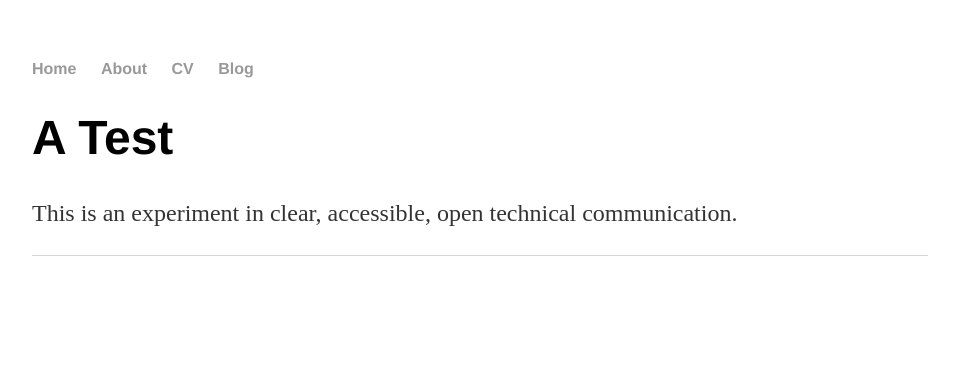
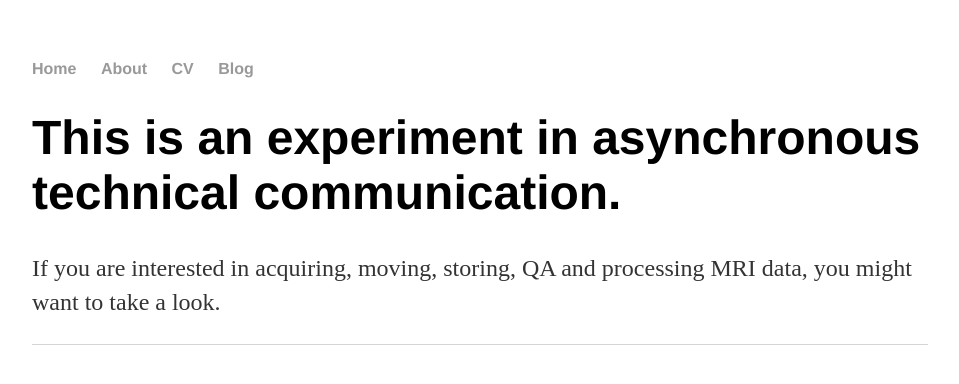
Before and after one commit to rgbussell/rgbussell.github.io, a Jekyll site: the page built from index.html, in a window 1280 px wide. Shown: the top 384 px of the page, without its empty margins (160-1119 px from the left). Built offline with Jekyll 4.4.1, drawn with Linux system fonts in a browser that asks for light colours.

Commit message:
Update index.html

```diff
--- a/index.html
+++ b/index.html
@@ -1,29 +1,8 @@
-<!DOCTYPE html>
-<html>
-	<head>
-		<title>Notes on Medical Imaging, Computer Engineering and Data</title>
-		<!-- link to main stylesheet -->
-		<link rel="stylesheet" type="text/css" href="/css/main.css">
-	</head>
-	<body>
-		<nav>
-    		<ul>
-        		<li><a href="/">Home</a></li>
-	        	<li><a href="/about">About</a></li>
-        		<li><a href="/cv">CV</a></li>
-        		<li><a href="/blog">Blog</a></li>
-    		</ul>
-		</nav>
-		<div class="container">
-    		<div class="blurb">
-        		<h1>A Test</h1>
-				<p>This is an experiment in clear, accessible, open technical communication.</p>
-    		</div><!-- /.blurb -->
-		</div><!-- /.container -->
-		<footer>
-    		<ul>
-        		<li></li>
-			</ul>
-		</footer>
-	</body>
-</html>
+---
+layout: default
+title: What's this all about?
+---
+<div class="blurb">
+	<h1>This is an experiment in asynchronous technical communication.</h1>
+	<p>If you are interested in acquiring, moving, storing, QA and processing MRI data, you might want to take a look.</p>
+</div><!-- /.blurb -->
```
